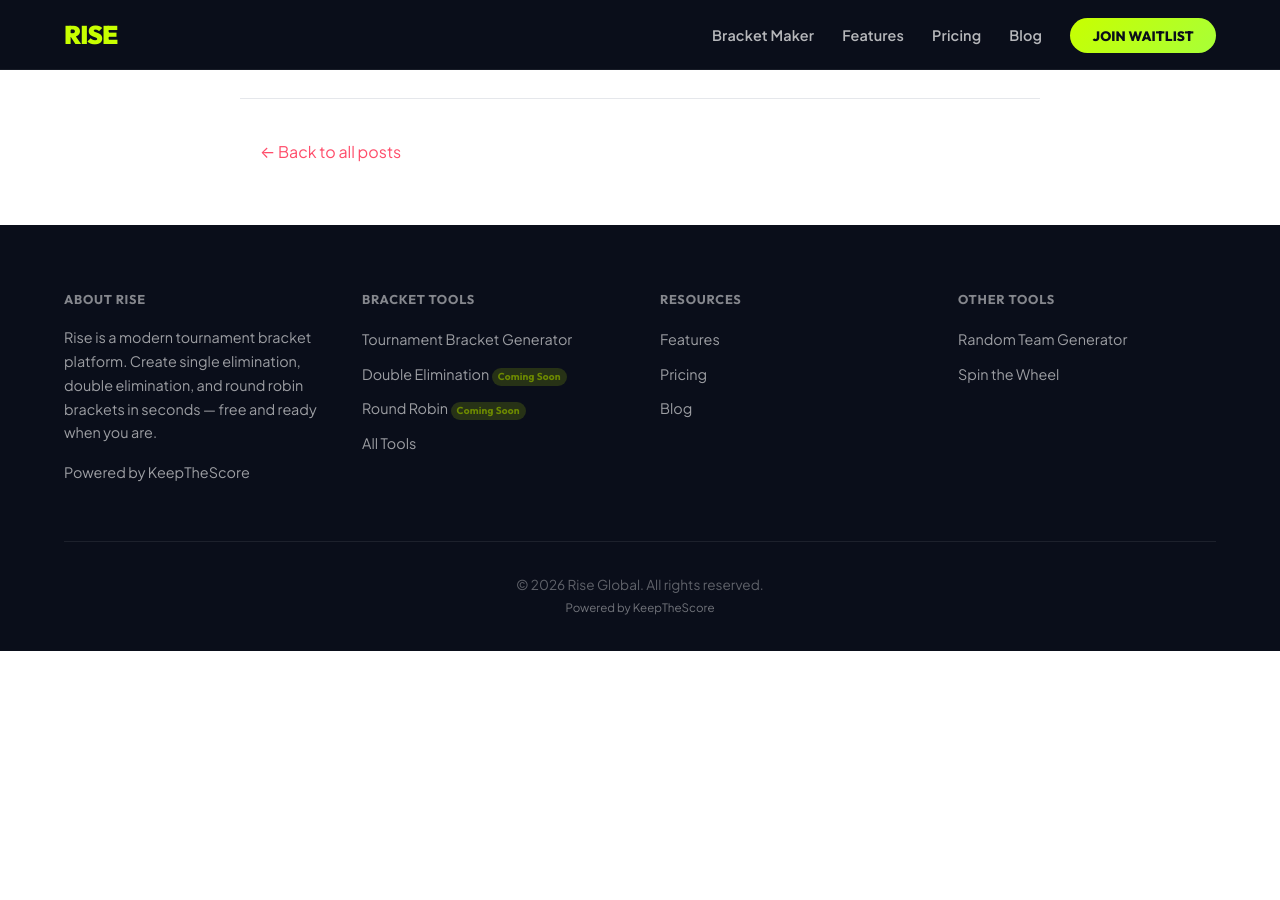
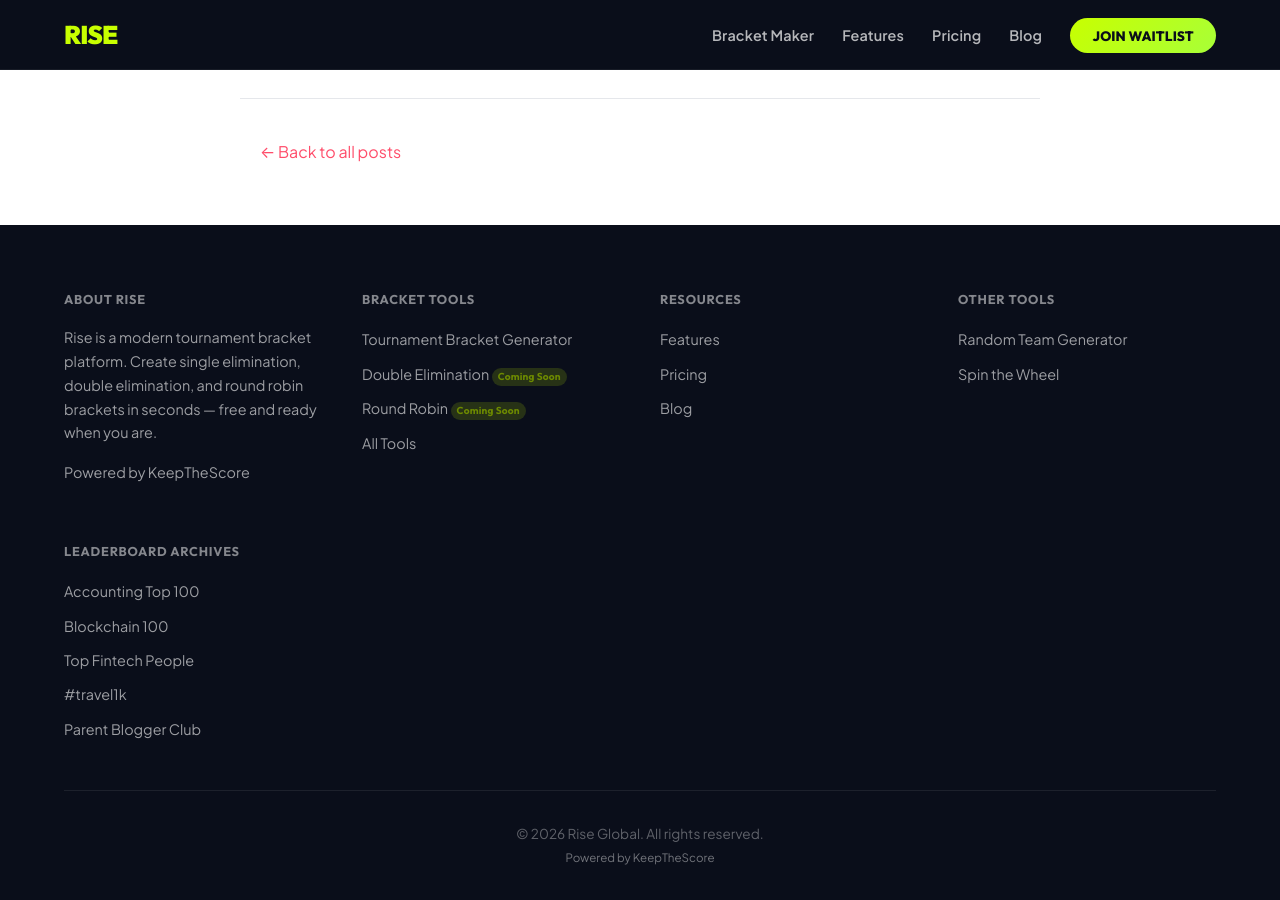
Before and after one commit to caspii/rise.global, a Jekyll site: the page built from _posts/2026-03-27-what-is-round-robin.md, in a window 1280 px wide and 900 px high, scrolled down 7024 px. Built offline with Jekyll 4.4.1, drawn with Linux system fonts in a browser that asks for light colours; comment, search, counter and statistics services are not loaded; before the commit the page ends 7675 px from its top, so only the background shows below that.

Commit message:
fix: resolve Ahrefs Site Audit crawl errors (#8)
- Fix 404 at /bracket-maker/ by adding redirect to /tools/tournament-bracket-generator/
- Fix broken link in what-is-round-robin post pointing to /bracket-maker/
- Compress 3 oversized images (1MB+ each down to ~130-170KB)
- Add footer links to 5 orphan legacy leaderboard archive pages

Co-authored-by: Claude Opus 4.6 (1M context) <noreply@anthropic.com>

```diff
--- a/_includes/footer.html
+++ b/_includes/footer.html
@@ -33,6 +33,17 @@
                     <li><a href="/tools/spin-the-wheel/" class="footer-link">Spin the Wheel</a></li>
                 </ul>
             </div>
+
+            <div class="footer-section">
+                <h4>Leaderboard Archives</h4>
+                <ul class="footer-list">
+                    <li><a href="/accounting-top-100/" class="footer-link">Accounting Top 100</a></li>
+                    <li><a href="/blockchain-100/" class="footer-link">Blockchain 100</a></li>
+                    <li><a href="/top-fintech-people/" class="footer-link">Top Fintech People</a></li>
+                    <li><a href="/travel1k/" class="footer-link">#travel1k</a></li>
+                    <li><a href="/parentbloggerclub/" class="footer-link">Parent Blogger Club</a></li>
+                </ul>
+            </div>
         </div>
 
         <div class="footer-bottom">
--- a/_posts/2026-03-27-what-is-round-robin.md
+++ b/_posts/2026-03-27-what-is-round-robin.md
@@ -108,4 +108,4 @@ Rise's free [round robin generator](/round-robin-generator/) builds your schedul
 
 ---
 
-Ready to run a round robin? Use our free [round robin generator](/round-robin-generator/) to build your schedule instantly. Or if you're managing a larger event, try the [bracket maker](/bracket-maker/) for single and double elimination formats. [Join the waitlist](/waitlist/) for live scoring, standings tracking, and everything else Rise is building.
+Ready to run a round robin? Use our free [round robin generator](/round-robin-generator/) to build your schedule instantly. Or if you're managing a larger event, try the [bracket maker](/tools/tournament-bracket-generator/) for single and double elimination formats. [Join the waitlist](/waitlist/) for live scoring, standings tracking, and everything else Rise is building.
--- /dev/null
+++ b/redirects/bracket-maker.html
@@ -0,0 +1,4 @@
+---
+permalink: /bracket-maker/
+redirect_to: /tools/tournament-bracket-generator/
+---
```
Also changed, not shown: assets/images/blog-cornhole-tournament-hero.png, assets/images/blog-fitness-unternehmen.jpg, assets/images/blog/gamified-classroom.jpg.
